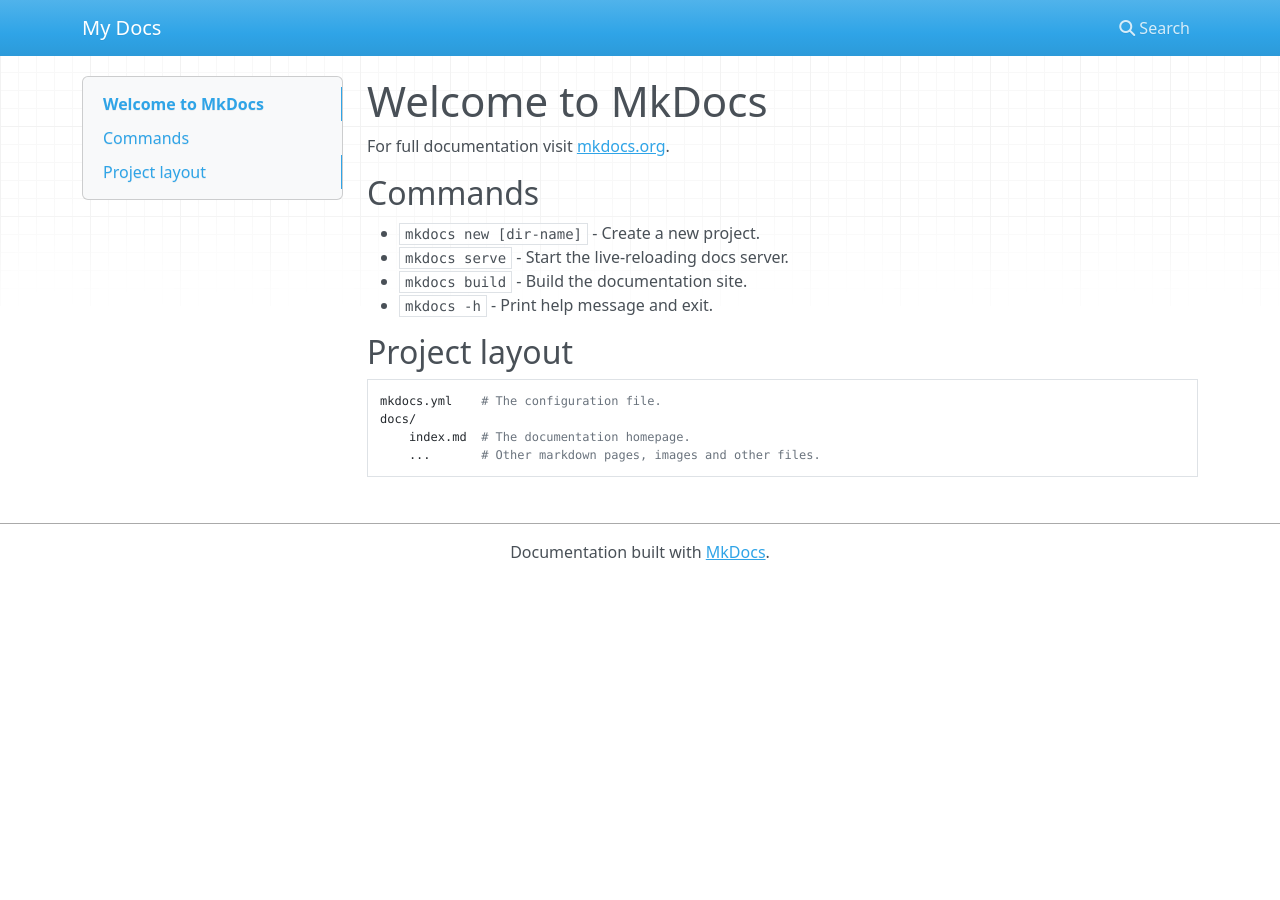
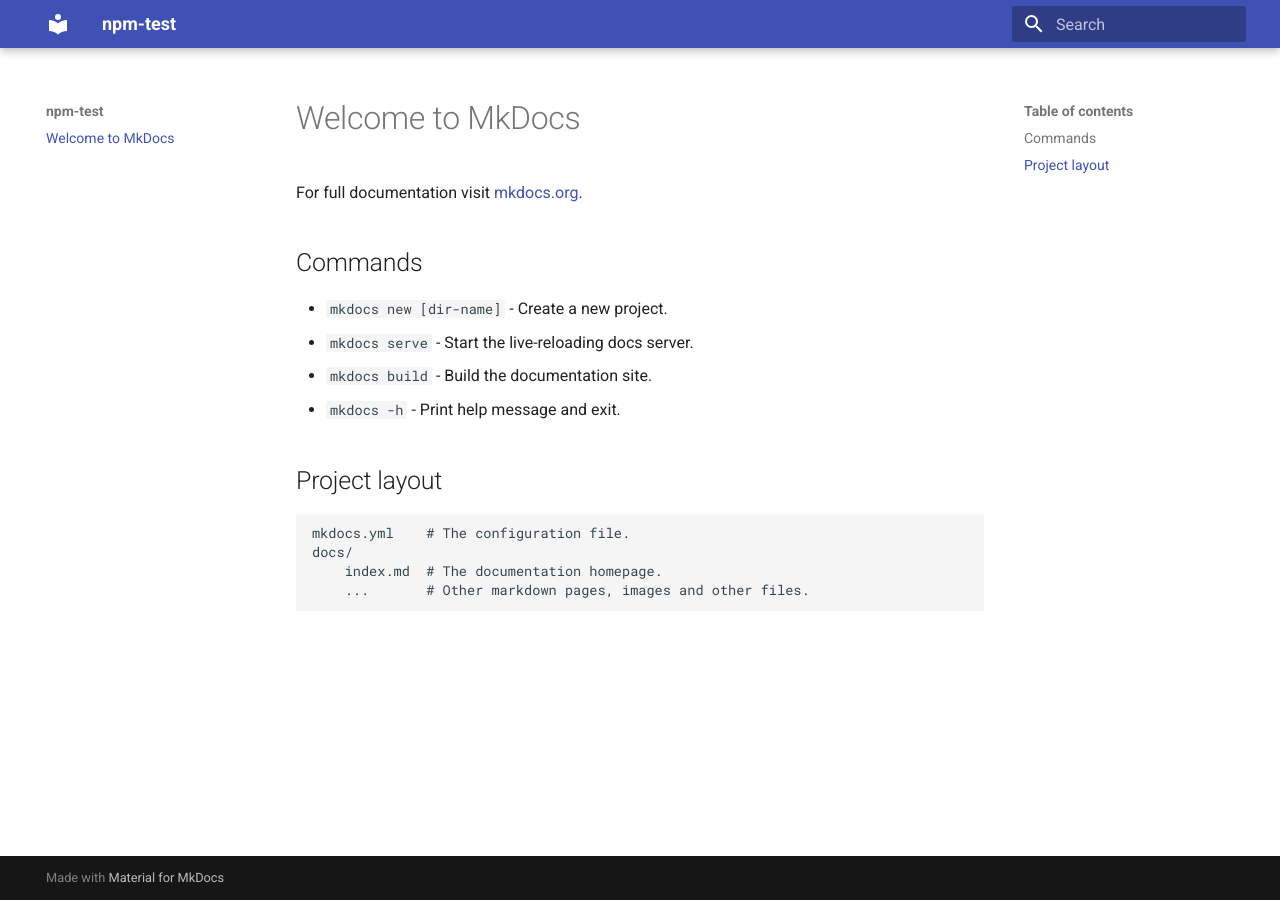
Before and after one commit to feder240516/npm-test, an MkDocs documentation site: the page built from docs/index.md, in a window 1280 px wide. Built offline with MkDocs 1.6.1 and Material for MkDocs 9.7.7, drawn with Linux system fonts in a browser that asks for light colours; nearby versions of some CDN libraries.

Commit message:
chore: fix mkdocs.yaml

```diff
--- a/mkdocs.yml
+++ b/mkdocs.yml
@@ -1 +1,7 @@
-site_name: My Docs
+site_name: npm-test
+theme:
+  name: material
+nav:
+markdown_extensions:
+- pymdownx.snippets:
+    check_paths: true
```
